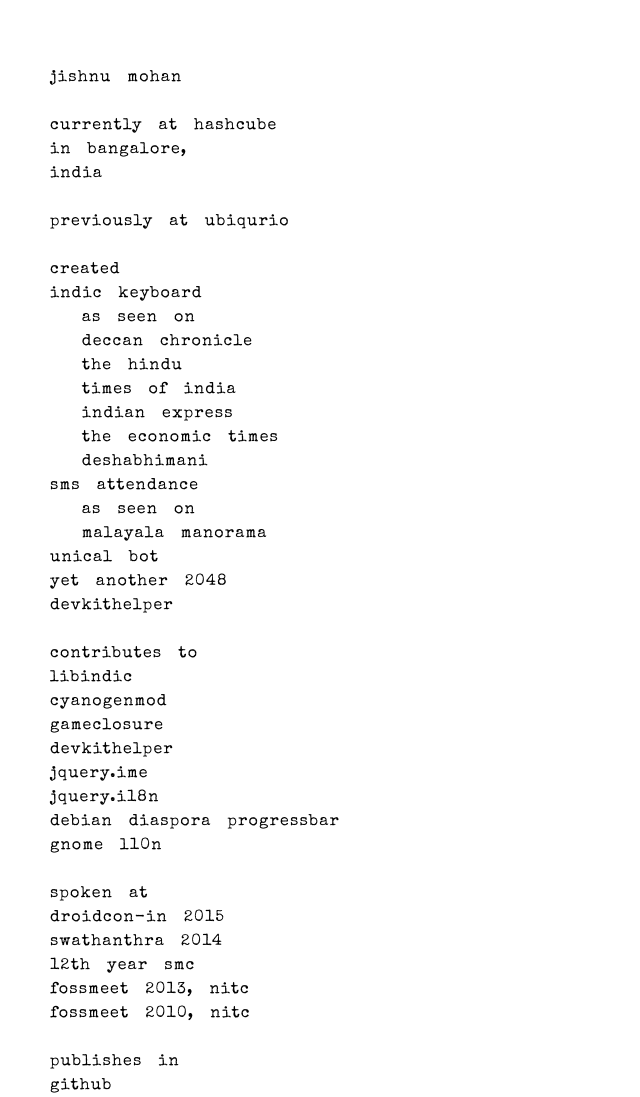
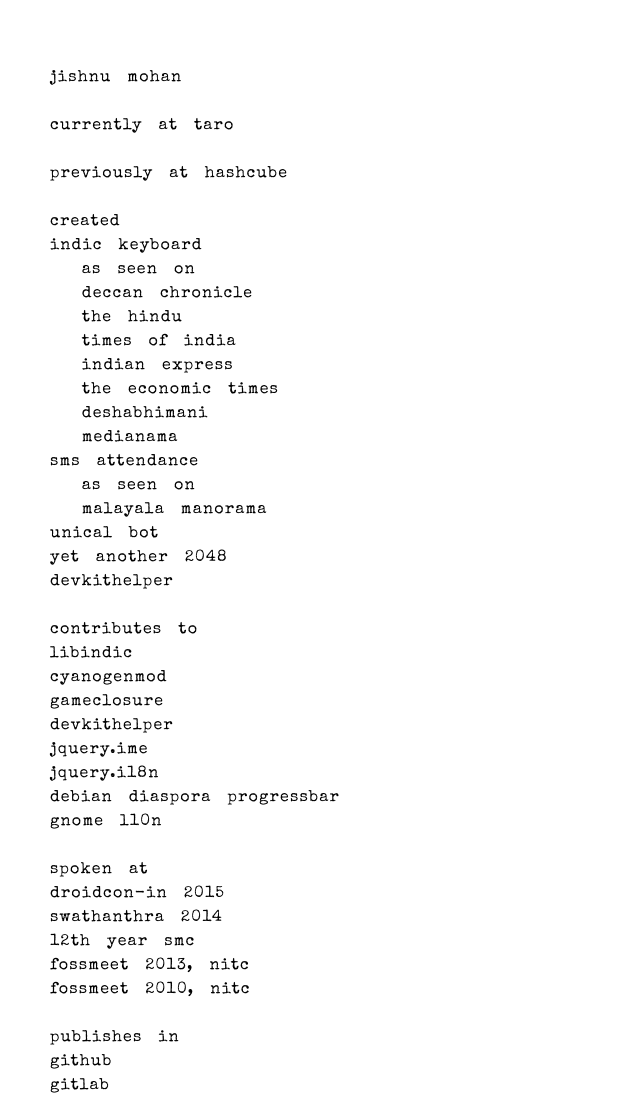
Before and after one commit to jishnu7/j15h.nu, a plain HTML site: page index.html in a window 1280 px wide. Shown: the top 1097 px of the page, without its empty margins (0-640 px from the left). Drawn offline with nearby package versions, Linux system fonts and the light colour scheme.

Commit message:
job change

```diff
--- a/index.html
+++ b/index.html
@@ -41,11 +41,9 @@
 <pre>
 jishnu mohan
 
-currently at <a target="_blank" href="http://hashcube.com">hashcube</a>
-in bangalore,
-india
+currently at <a target="_blank" href="http://tarobites.com">taro</a>
 
-previously at ubiqurio
+previously at <a target="_blank" href="http://hashcube.com">hashcube</a>
 
 created
 <a target="_blank" href="/keyboard">indic keyboard</a>
@@ -56,6 +54,7 @@
   <a target="_blank" href="http://www.newindianexpress.com/cities/thiruvananthapuram/Indic-Language-Keyboards-for-Android-Launched/2014/03/12/article2104153.ece">indian express</a>
   <a target="_blank" href="http://economictimes.indiatimes.com/articleshow/46525065.cms">the economic times</a>
   <a target="_blank" href="http://www.deshabhimani.com/news-science_technology-all-latest_news-384263.html">deshabhimani</a>
+  <a target="_blank" href="http://www.medianama.com/2014/04/223-indic-keyboard-android/">medianama</a>
 <a target="_blank" href="/source/attendance">sms attendance</a>
   as seen on
   <a target="_blank" href="http://blog.j15h.nu/content/images/2015/03/2010_nov_11.jpg">malayala manorama</a>
@@ -82,6 +81,7 @@
 
 publishes in
 <a target="_blank" href="/github">github</a>
+<a target="_blank" href="/gitlab">gitlab</a>
 <a target="_blank" href="/noun">thenounproject</a>
 <a target="_blank" href="/behance">behance</a>
 
@@ -92,7 +92,7 @@
 socializes on
 <a target="_blank" href="/twitter">twitter</a>
 <a target="_blank" href="/diaspora">diaspora</a>
-<a target="_blank" href="https://plus.google.com/+JishnuMohan">google+</a>
+<a target="_blank" href="/+">google+</a>
 </pre>
 
 <script src="script.js" async></script>
```
